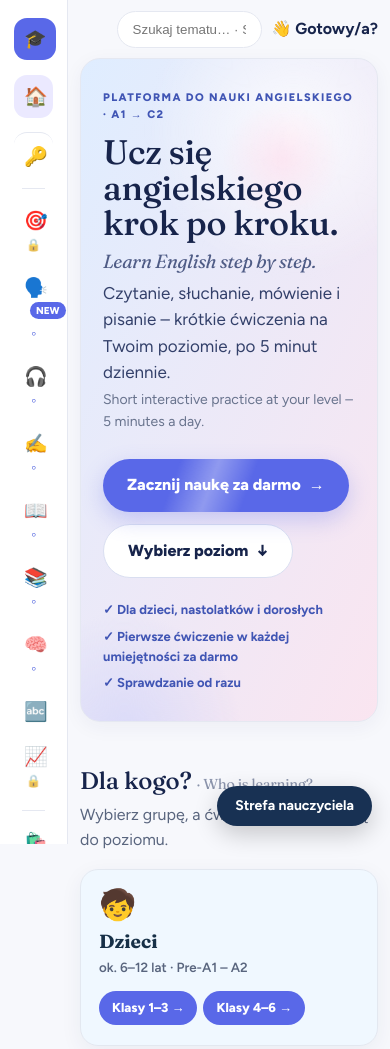
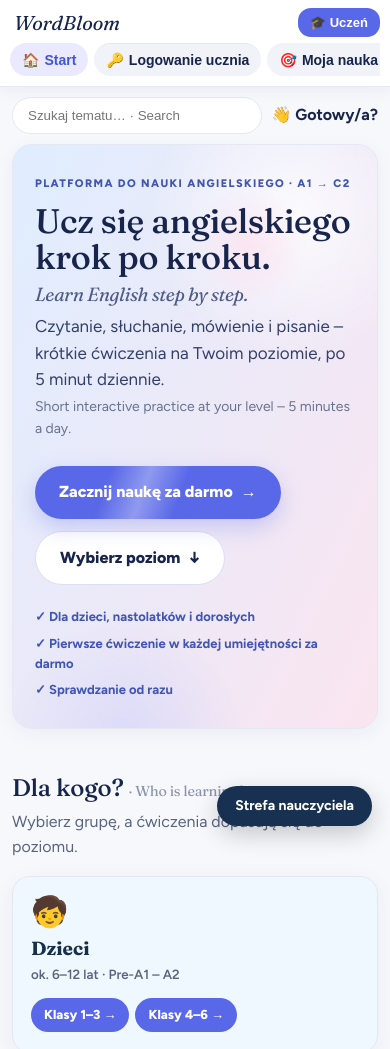
Before and after one commit to nataliaweronika/English-website-, a website: page index.html in a window 390 px wide. Shown: the top 1049 px of the page. Drawn offline with nearby package versions, Linux system fonts and the light colour scheme.

Commit message:
Mobile: show full menu words in a swipeable top bar

```diff
--- a/index.html
+++ b/index.html
@@ -600,6 +600,28 @@ function progress(){a.textContent=st.a||0;c.textContent=st.c||0;w.textContent=st
 <script>
   window.va = window.va || function () { (window.vaq = window.vaq || []).push(arguments); };
 </script>
+<style id="wb-mobile-nav">
+/* Phone: sidebar becomes a sticky top bar with full words (icon + label) */
+@media(max-width:720px){
+.app{display:block!important}
+.side{position:sticky!important;top:0;inset:auto!important;width:100%!important;height:auto!important;padding:8px 10px 6px!important;border-right:0!important;border-bottom:1px solid var(--line);overflow:visible!important;z-index:20;box-shadow:0 4px 14px rgba(30,45,90,.06)}
+.side .brand{display:block!important;font-size:20px!important;padding:2px 4px 6px!important;float:left}
+.side .mode{display:flex!important;justify-content:flex-end;gap:6px;margin-bottom:6px}
+.side .mode button{flex:0 0 auto!important;font-size:13px!important;padding:7px 12px!important}
+.side .mode button:after{content:none!important}
+.side .mode button span{display:inline!important}
+.side .nav{clear:both;display:flex!important;gap:6px;margin:0!important;overflow-x:auto;-webkit-overflow-scrolling:touch;scrollbar-width:none;padding-bottom:4px}
+.side .nav::-webkit-scrollbar{display:none}
+.side .nav button{flex:0 0 auto;width:auto!important;display:inline-flex!important;align-items:center;gap:5px;white-space:nowrap;text-align:left!important;font-size:14px!important;padding:8px 12px!important;margin:0!important;background:#f1f3f8;border-radius:20px}
+.side .nav button[style*="display: none"],.side .nav button[style*="display:none"]{display:none!important}
+.side .nav button label{display:inline!important;cursor:pointer}
+.side .nav .active{background:var(--lav)!important}
+.side .nav .wb-navlabel{display:none!important}
+.main{margin-left:0!important;width:100%!important;padding:0 12px 120px!important}
+.top{height:auto!important;padding:10px 0;flex-wrap:wrap}
+.search{flex:1;min-width:0;width:auto!important}
+}
+</style>
 <script defer src="/_vercel/insights/script.js"></script>
 <script src="/wordbloom-pl-first.js"></script>
 <script src="/wb-preview.js" defer></script>
```
